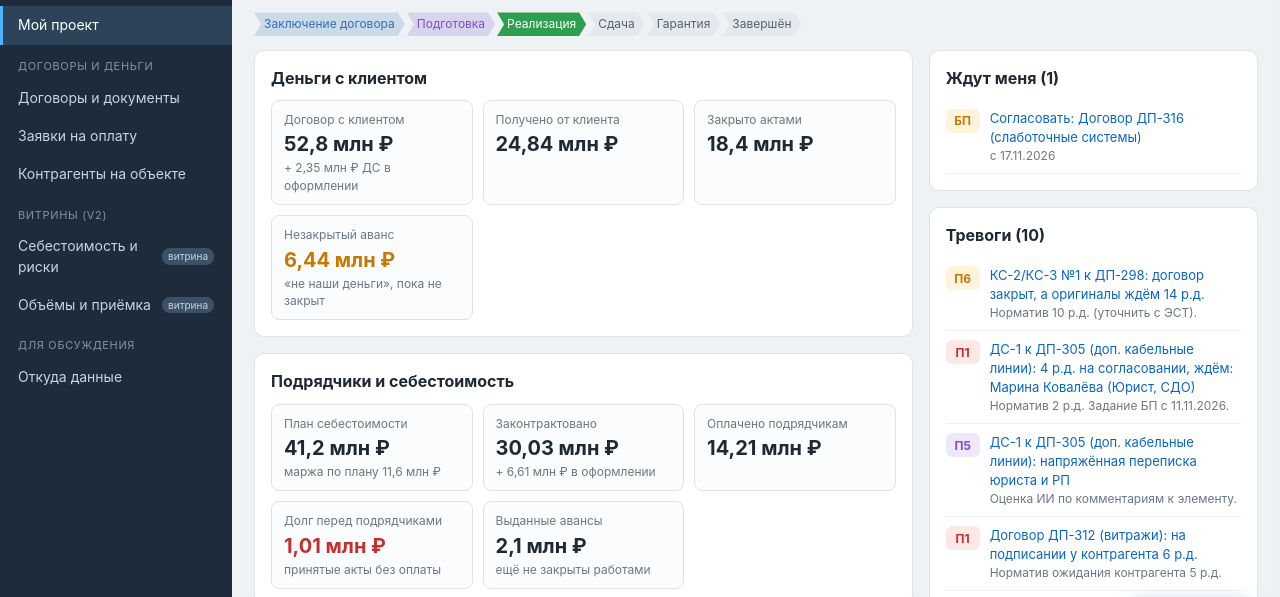
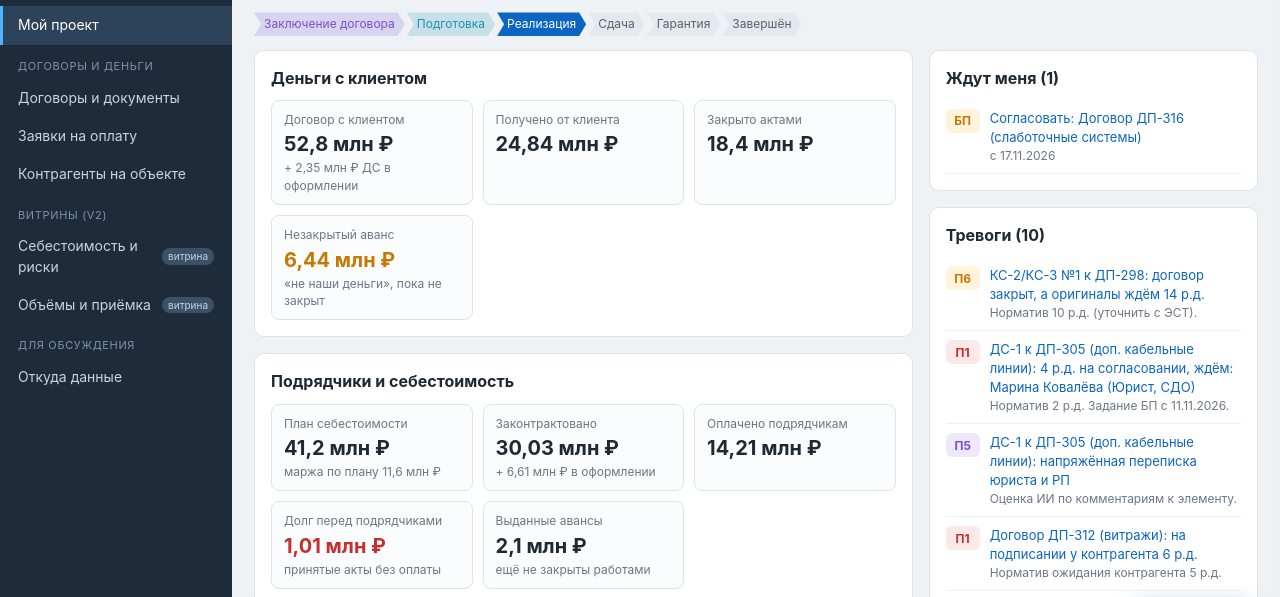
Before and after one commit to sergio-mamboo/wejet.github.io, a plain HTML site: page est/index.html in a window 1280 px wide. Shown: the part 137-734 px from the top of the page. Drawn offline with Linux system fonts and the light colour scheme.

Commit message:
Update EST prototype: project stage palette

```diff
--- a/est/index.html
+++ b/est/index.html
@@ -180,7 +180,7 @@ const PEOPLE = {
 };
 
 const PROJECT_STAGES = ['Заключение договора','Подготовка','Реализация','Сдача','Гарантия','Завершён'];
-const PROJECT_STAGE_COLORS = {'Заключение договора':'#2F6FB5','Подготовка':'#7A4FD1','Реализация':'#2E9E4F','Сдача':'#D98200','Гарантия':'#0F8C8C','Завершён':'#6B7785'};
+const PROJECT_STAGE_COLORS = {'Заключение договора':'#7A4FD1','Подготовка':'#1A93B0','Реализация':'#0B66C3','Сдача':'#D17A00','Гарантия':'#3A8F7A','Завершён':'#2E9E4F'};
 const DOC_STAGES = ['Подготовка','Согласование','Подписание','Оригиналы','Готов'];
 const PAY_STAGES = ['Новая','Согласование руководителем','Согласование ФЭС','Передана в 1С','Оплачена','Отклонена'];
 const KC_STAGES = ['Оформление','Действует','Закрыт'];
```
